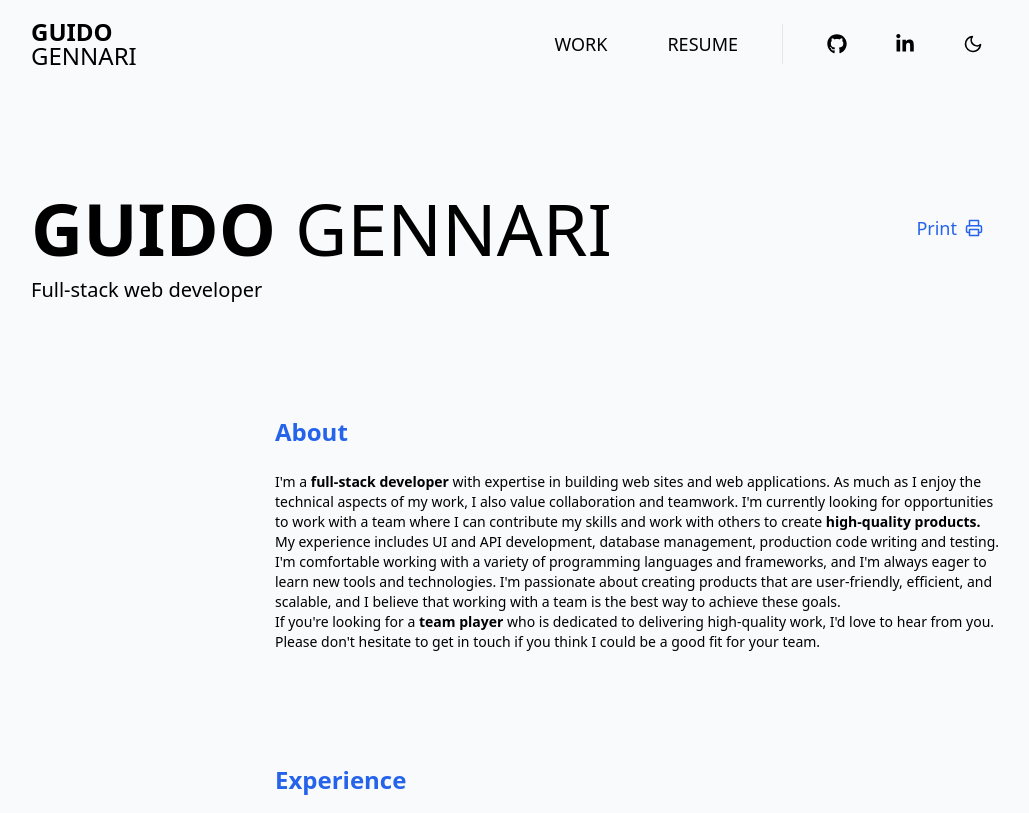
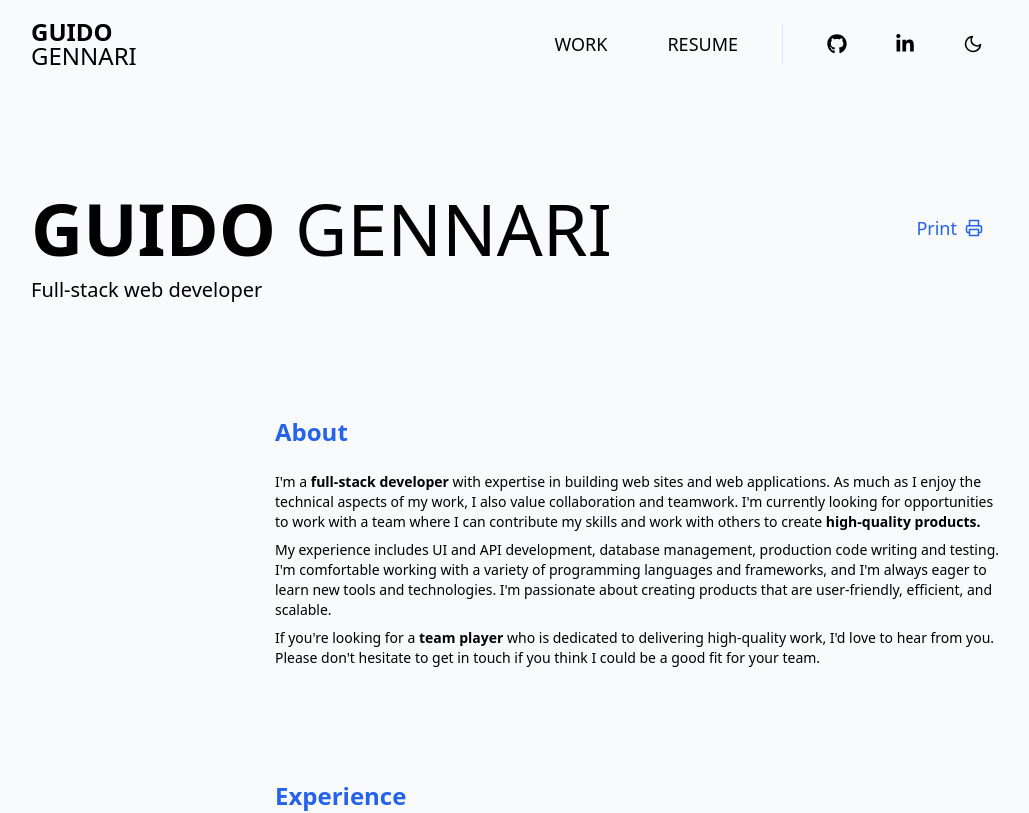
Before and after one commit to xdguido/guidogennari-web, a Next.js app: page /resume in a window 1280 px wide. Shown: the top 813 px of the page, without its empty margins (121-1150 px from the left). Built offline with nearby package versions, Linux system fonts and the light colour scheme.

Commit message:
feat: update content

```diff
--- a/pages/resume.tsx
+++ b/pages/resume.tsx
@@ -31,20 +31,22 @@ export default function Resume() {
                         </h3>
                     </div>
                     <div className="grid items-baseline print:grid-cols-4 lg:grid-cols-4">
-                        <p className="sm:text-sm print:col-start-2 lg:col-start-2 print:col-span-3 lg:col-span-3">
+                        <p className="sm:text-sm print:col-start-2 lg:col-start-2 print:col-span-3 lg:col-span-3 mb-2">
                             I{"'"}m a <span className="font-semibold">full-stack developer</span>{' '}
                             with expertise in building web sites and web applications. As much as I
                             enjoy the technical aspects of my work, I also value collaboration and
                             teamwork. I{"'"}m currently looking for opportunities to work with a
                             team where I can contribute my skills and work with others to create
-                            <span className="font-semibold"> high-quality products.</span> <br />
+                            <span className="font-semibold"> high-quality products.</span>
+                        </p>
+                        <p className="sm:text-sm print:col-start-2 lg:col-start-2 print:col-span-3 lg:col-span-3 mb-2">
                             My experience includes UI and API development, database management,
                             production code writing and testing. I{"'"}m comfortable working with a
                             variety of programming languages and frameworks, and I{"'"}m always
                             eager to learn new tools and technologies. I{"'"}m passionate about
-                            creating products that are user-friendly, efficient, and scalable, and I
-                            believe that working with a team is the best way to achieve these goals.
-                            <br />
+                            creating products that are user-friendly, efficient, and scalable.
+                        </p>
+                        <p className="sm:text-sm print:col-start-2 lg:col-start-2 print:col-span-3 lg:col-span-3">
                             If you{"'"}re looking for a{' '}
                             <span className="font-semibold">team player</span> who is dedicated to
                             delivering high-quality work, I{"'"}d love to hear from you. Please don
```
